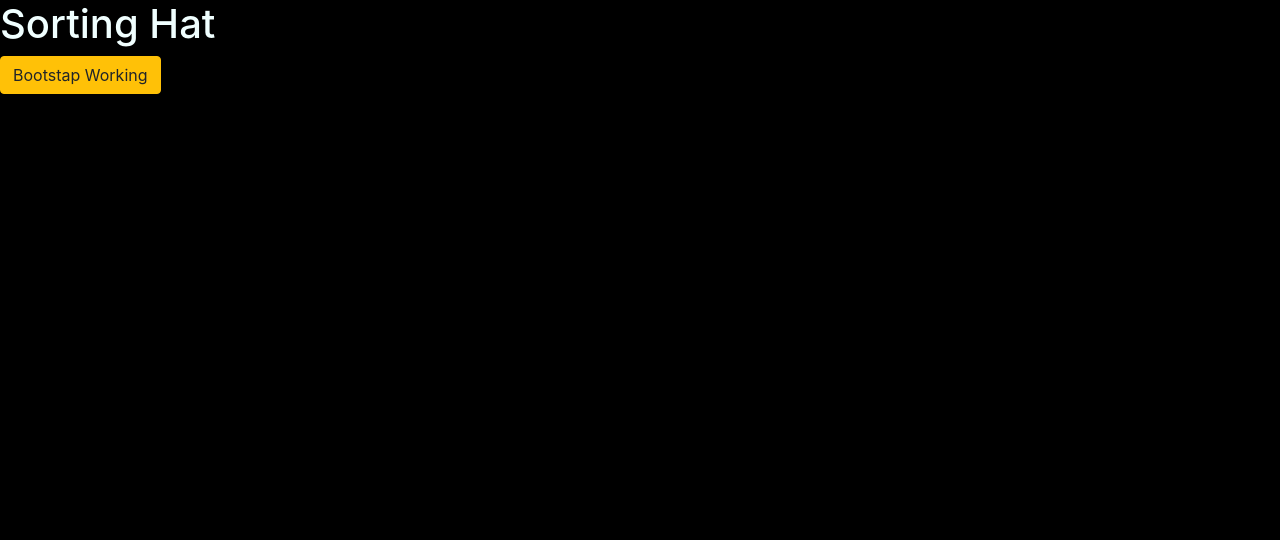
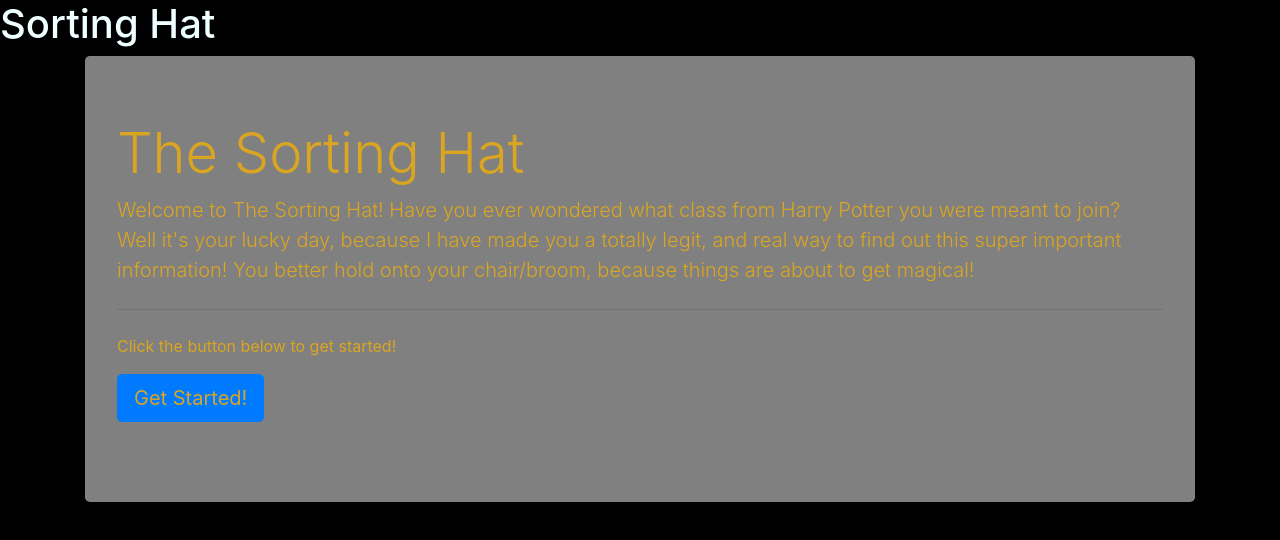
Before and after one commit to KeithRWalker/sortingHat, a plain HTML site: page index.html in a window 1280 px wide. Drawn offline with nearby package versions, Linux system fonts and the light colour scheme.

Commit message:
jumbotron added

```diff
--- a/index.html
+++ b/index.html
@@ -12,7 +12,24 @@
   </head>
   <body>
     <h1>Sorting Hat</h1>
-    <button type="button" class="btn btn-warning">Bootstap Working</button>
+
+    <div class="container">
+        <div class="jumbotron">
+            <h1 class="display-4">The Sorting Hat</h1>
+            <p class="lead">
+                Welcome to The Sorting Hat! Have you ever wondered what class from Harry Potter you were meant to join?
+                Well it's your lucky day, because I have made you a totally legit, and real way to find out this super important information!
+                You better hold onto your chair/broom, because things are about to get magical!
+            </p>
+            <hr class="my-4">
+            <p>Click the button below to get started!</p>
+            <p class="lead">
+                <a class="btn btn-primary btn-lg" id="startBtn" role="button">Get Started!</a>
+            </p>
+        </div>
+    </div>
+
+
 
     <script src="https://code.jquery.com/jquery-3.3.1.slim.min.js" integrity="sha384-q8i/X+965DzO0rT7abK41JStQIAqVgRVzpbzo5smXKp4YfRvH+8abtTE1Pi6jizo" crossorigin="anonymous"></script>
     <script src="https://cdnjs.cloudflare.com/ajax/libs/popper.js/1.14.7/umd/popper.min.js" integrity="sha384-UO2eT0CpHqdSJQ6hJty5KVphtPhzWj9WO1clHTMGa3JDZwrnQq4sF86dIHNDz0W1" crossorigin="anonymous"></script>
--- a/main.css
+++ b/main.css
@@ -2,3 +2,8 @@ body{
     background-color: black;
     color: azure;
 }
+
+.jumbotron{
+    background-color: gray;
+    color: goldenrod;
+}
```
